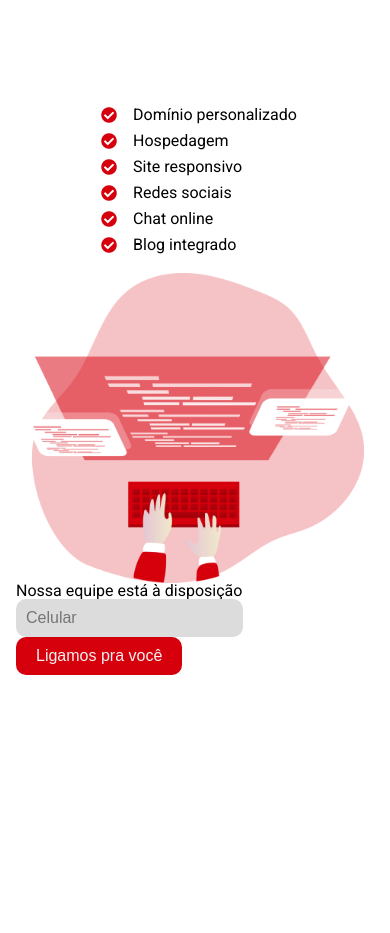
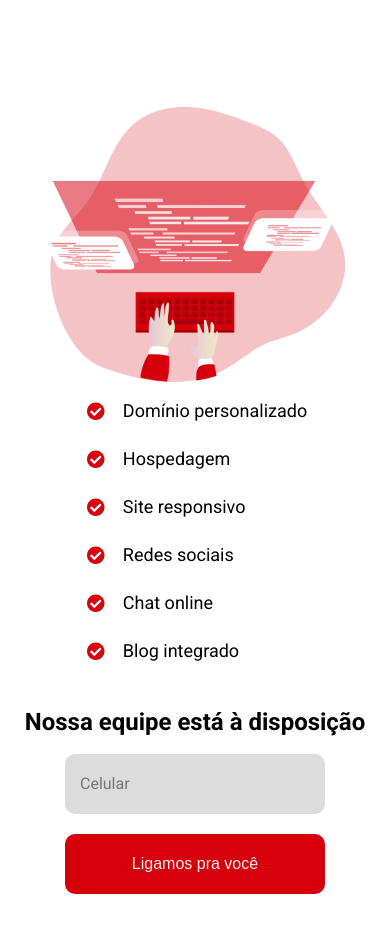
Before and after one commit to rendell-arruda/Dev-Challenge, a plain HTML site: page codar/index.html in a window 390 px wide. Shown: the part 619-1552 px from the top of the page. Before the commit the page ends 1294 px from the top, so only its background shows below. Drawn offline with Linux system fonts and the light colour scheme.

Commit message:
termina o form e a responsividade dele

```diff
--- a/codar/assets/css/reset.css
+++ b/codar/assets/css/reset.css
@@ -82,6 +82,7 @@ section,
 summary,
 time,
 mark,
+input,
 audio,
 video {
   margin: 0;
--- a/codar/assets/css/servicos.css
+++ b/codar/assets/css/servicos.css
@@ -2,8 +2,16 @@
   padding-top: 110px;
 }
 
+.servicos__imagem {
+  max-width: 400px;
+}
+
 .list:not(:last-child) {
   padding-bottom: 10px;
+}
+
+.list {
+  font-size: 1.125rem;
 }
 
 .fa-check-circle {
@@ -11,13 +19,27 @@
   margin-right: 20px;
 }
 
+.form {
+  padding: 50px 0;
+}
+
+.form_p {
+  font-size: 1.125rem;
+  padding-bottom: 10px;
+  font-weight: 700;
+}
+
 .input__cel {
   background-color: #dcdcdc;
   border: none;
   border-radius: 10px;
+  display: inline-block;
   color: #f1f1f1;
   font-size: 1rem;
-  padding: 10px;
+  width: 200px;
+  height: 40px;
+
+  padding-left: 15px;
 }
 
 .btn__cel {
@@ -27,9 +49,36 @@
   display: inline-block;
   color: #f1f1f1;
   font-size: 1rem;
-  padding: 10px 20px;
+  width: 200px;
+  height: 40px;
+  text-align: center;
 }
 
 .servicos__imagem {
   max-width: 450px;
 }
+
+@media screen and (max-width: 700px) {
+  .servicos__imagem {
+    order: -1;
+    max-width: 300px;
+  }
+  .form_p {
+    padding-bottom: 0;
+    font-size: 1.5rem;
+  }
+  .list:not(:last-child) {
+    padding-bottom: 30px;
+  }
+  .form {
+    display: flex;
+    flex-direction: column;
+    gap: 20px;
+    align-items: center;
+  }
+  .input__cel,
+  .btn__cel {
+    height: 60;
+    width: 260px;
+  }
+}
--- a/codar/index.html
+++ b/codar/index.html
@@ -100,9 +100,9 @@ Amamos criar soluções e entregar sites incríveis Contato 123 Av. Manjar - Ná
             <img src="./assets/coding_.png" alt="Coding" />
           </figure>
         </section>
-        <section class="form">
-          <form action="#">
-            <p>Nossa equipe está à disposição</p>
+        <section>
+          <form action="#" class="form">
+            <p class="form_p">Nossa equipe está à disposição</p>
             <input
               class="input__cel"
               type="tel"
```
Also changed, not shown: codar/design/._desktop.png, codar/design/._mobile.png.
